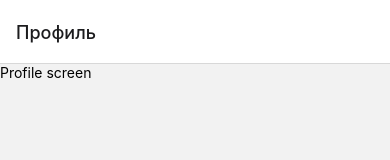
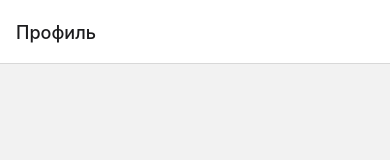
Before and after one commit to DanilBogdanov/BagiraRNApp, a React Native app: screen /Profile in a window 390 px wide. Shown: the top 160 px of the page. Built offline with nearby package versions, Linux system fonts and the light colour scheme; what react-native-mmkv would draw is missing.

Commit message:
fix: clear ProfileScreen

```diff
--- a/src/screens/ProfileScreen.tsx
+++ b/src/screens/ProfileScreen.tsx
@@ -1,9 +1,5 @@
-import {Text, View} from 'react-native';
-
-const ProfileScreen = () => (
-  <View>
-    <Text>Profile screen</Text>
-  </View>
-);
+const ProfileScreen = () => {
+  return <></>;
+};
 
 export default ProfileScreen;
```
